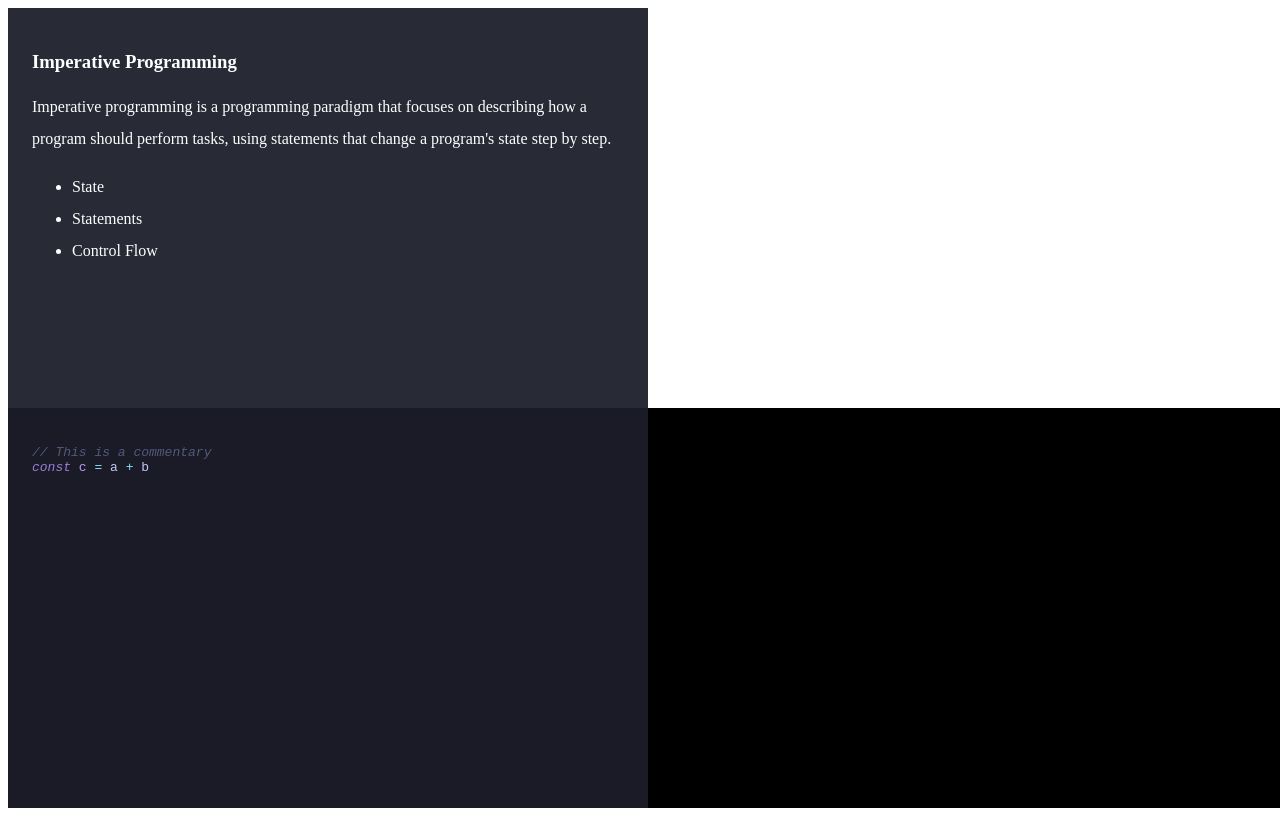
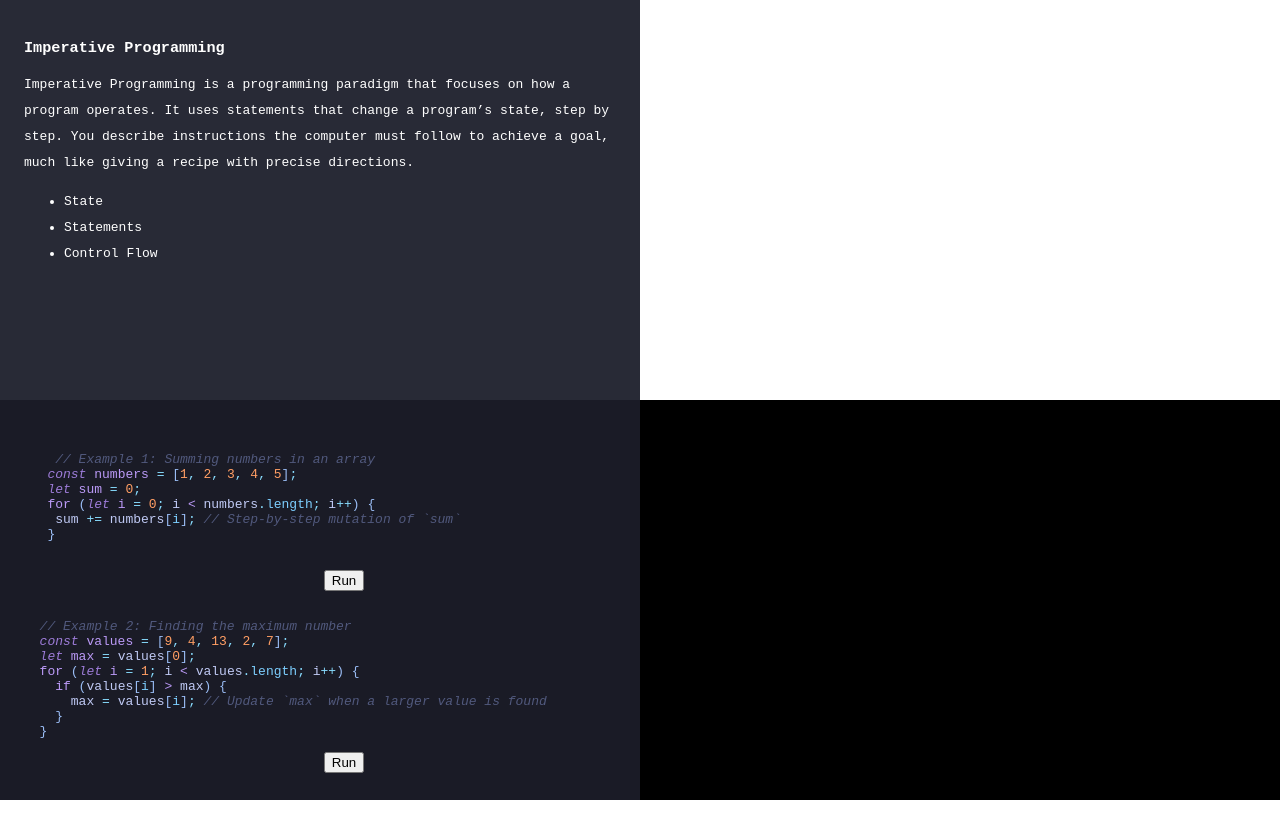
Before and after one commit to LucassMota/software_design_and_architecture, a React (Create React App) app: page /imperative-programming in a window 1280 px wide. Built offline with nearby package versions, Linux system fonts and the light colour scheme.

Commit message:
:feat: worked more

```diff
--- a/public/index.html
+++ b/public/index.html
@@ -1,43 +1,10 @@
-<!DOCTYPE html>
+<!doctype html>
 <html lang="en">
     <head>
         <meta charset="utf-8" />
-    <link rel="icon" href="%PUBLIC_URL%/favicon.ico" />
         <meta name="viewport" content="width=device-width, initial-scale=1" />
-    <meta name="theme-color" content="#000000" />
-    <meta
-      name="description"
-      content="Web site created using create-react-app"
-    />
-    <link rel="apple-touch-icon" href="%PUBLIC_URL%/logo192.png" />
-    <!--
-      manifest.json provides metadata used when your web app is installed on a
-      user's mobile device or desktop. See https://developers.google.com/web/fundamentals/web-app-manifest/
-    -->
-    <link rel="manifest" href="%PUBLIC_URL%/manifest.json" />
-    <!--
-      Notice the use of %PUBLIC_URL% in the tags above.
-      It will be replaced with the URL of the `public` folder during the build.
-      Only files inside the `public` folder can be referenced from the HTML.
-
-      Unlike "/favicon.ico" or "favicon.ico", "%PUBLIC_URL%/favicon.ico" will
-      work correctly both with client-side routing and a non-root public URL.
-      Learn how to configure a non-root public URL by running `npm run build`.
-    -->
-    <title>React App</title>
     </head>
     <body>
-    <noscript>You need to enable JavaScript to run this app.</noscript>
         <div id="root"></div>
-    <!--
-      This HTML file is a template.
-      If you open it directly in the browser, you will see an empty page.
-
-      You can add webfonts, meta tags, or analytics to this file.
-      The build step will place the bundled scripts into the <body> tag.
-
-      To begin the development, run `npm start` or `yarn start`.
-      To create a production bundle, use `npm run build` or `yarn build`.
-    -->
     </body>
 </html>
--- a/src/code-strings/imperative-programming/index.ts
+++ b/src/code-strings/imperative-programming/index.ts
@@ -0,0 +1,112 @@
+// Example 1: Summing numbers in an array
+const numbers = [1, 2, 3, 4, 5];
+let sum = 0;
+for (let i = 0; i < numbers.length; i++) {
+  sum += numbers[i]; // Step-by-step mutation of \`sum\`
+}
+
+// Example 2: Finding the maximum number
+const values = [9, 4, 13, 2, 7];
+let max = values[0];
+for (let i = 1; i < values.length; i++) {
+  if (values[i] > max) {
+    max = values[i]; // Update \`max\` when a larger value is found
+  }
+}
+
+// Example 3: Reversing a string manually
+const original = "hello";
+let reversed = "";
+for (let i = original.length - 1; i >= 0; i--) {
+  reversed += original[i]; // Append characters in reverse order
+}
+
+// Example 4: Filtering even numbers
+const mixedNumbers = [1, 2, 3, 4, 5, 6];
+const evens: any[] = [];
+for (let i = 0; i < mixedNumbers.length; i++) {
+  if (mixedNumbers[i] % 2 === 0) {
+    evens.push(mixedNumbers[i]); // Collect even numbers
+  }
+}
+
+// Example 5: Counting occurrences of letters in a string
+const text = "banana";
+const letterCount: any = {};
+for (let i = 0; i < text.length; i++) {
+  const char = text[i];
+  if (letterCount[char]) {
+    letterCount[char]++; // Increment count if already exists
+  } else {
+    letterCount[char] = 1; // Initialize count
+  }
+}
+
+export const IMPERATIVE_PROGRAMMING = {
+  title: "Imperative Programming",
+  description:
+    "Imperative Programming is a programming paradigm that focuses on how a program operates. It uses statements that change a program’s state, step by step. You describe instructions the computer must follow to achieve a goal, much like giving a recipe with precise directions.",
+  topics: ["State", "Statements", "Control Flow"],
+  codeExamples: [
+    {
+      runExample: () => console.log(sum),
+      example: `
+    // Example 1: Summing numbers in an array
+   const numbers = [1, 2, 3, 4, 5];
+   let sum = 0;
+   for (let i = 0; i < numbers.length; i++) {
+    sum += numbers[i]; // Step-by-step mutation of \`sum\`
+   }
+    `,
+    },
+    {
+      runExample: () => console.log(max),
+      example: `
+  // Example 2: Finding the maximum number
+  const values = [9, 4, 13, 2, 7];
+  let max = values[0];
+  for (let i = 1; i < values.length; i++) {
+    if (values[i] > max) {
+      max = values[i]; // Update \`max\` when a larger value is found
+    }
+  }`,
+    },
+    {
+      runExample: () => console.log(reversed),
+      example: `
+  // Example 3: Reversing a string manually
+  const original = "hello";
+  let reversed = "";
+  for (let i = original.length - 1; i >= 0; i--) {
+    reversed += original[i]; // Append characters in reverse order
+  }`,
+    },
+    {
+      runExample: () => console.log(evens),
+      example: `
+  // Example 4: Filtering even numbers
+  const mixedNumbers = [1, 2, 3, 4, 5, 6];
+  const evens = [];
+  for (let i = 0; i < mixedNumbers.length; i++) {
+    if (mixedNumbers[i] % 2 === 0) {
+      evens.push(mixedNumbers[i]); // Collect even numbers
+    }
+  }`,
+    },
+    {
+      runExample: () => console.log(letterCount),
+      example: `
+  // Example 5: Counting occurrences of letters in a string
+  const text = "banana";
+  const letterCount = {};
+  for (let i = 0; i < text.length; i++) {
+    const char = text[i];
+    if (letterCount[char]) {
+      letterCount[char]++; // Increment count if already exists
+    } else {
+      letterCount[char] = 1; // Initialize count
+    }
+  } `,
+    },
+  ],
+};
--- a/src/components/CodeBlock.tsx
+++ b/src/components/CodeBlock.tsx
@@ -1,14 +1,47 @@
 import { useCodeTheme } from "./hooks/useCodeTheme";
 
+type Code = {
+  example: string;
+  runExample: () => void;
+};
+
 interface Props {
-  codeString: string;
+  codes: Code[];
 }
 
-export const CodeBlock = ({ codeString }: Props) => {
-  const { formattedCode } = useCodeTheme(codeString);
+const Component = ({ example, runExample }: Code) => {
+  const { formattedCode } = useCodeTheme(example);
   return (
-    <div style={{ backgroundColor: "#1a1b26", height: "100%", padding: 24 }}>
+    <div>
       <div dangerouslySetInnerHTML={{ __html: formattedCode }} />
+      <div
+        style={{
+          display: "flex",
+          justifyContent: "center",
+          alignItems: "center",
+        }}
+      >
+        <button style={{ cursor: "pointer" }} onClick={runExample}>
+          Run
+        </button>
+      </div>
     </div>
   );
 };
+
+export const CodeBlock = ({ codes }: Props) => {
+  return (
+    <div
+      style={{
+        backgroundColor: "#1a1b26",
+        minHeight: "100%",
+        minWidth: "100%",
+        padding: 24,
+      }}
+    >
+      {codes.map((item: Code) => (
+        <Component example={item.example} runExample={item.runExample} />
+      ))}
+    </div>
+  );
+};
--- /dev/null
+++ b/src/global.css
@@ -0,0 +1,4 @@
+body {
+    margin: 0;
+    font-family: monospace;
+}
--- a/src/index.tsx
+++ b/src/index.tsx
@@ -1,10 +1,12 @@
 import React from "react";
+import "./global.css";
 import ReactDOM from "react-dom/client";
 import App from "./App";
 
 const root = ReactDOM.createRoot(
   document.getElementById("root") as HTMLElement,
 );
+
 root.render(
   <React.StrictMode>
     <App />
--- a/src/programming-paradigms/ImperativeProgramming.tsx
+++ b/src/programming-paradigms/ImperativeProgramming.tsx
@@ -1,28 +1,20 @@
+import { IMPERATIVE_PROGRAMMING } from "../code-strings/imperative-programming";
 import { CodeBlock } from "../components/CodeBlock";
 import { DescriptionBlock } from "../components/DescriptionBlock";
 import Layout from "../components/layout";
 import { PrintingBlock } from "../components/PrintingBlock";
-
-const title = "Imperative Programming";
-const description =
-  "Imperative programming is a programming paradigm that focuses on describing how a program should perform tasks, using statements that change a program's state step by step.";
-const topics = ["State", "Statements", "Control Flow"];
 
 export const ImperativeProgramming = () => {
   return (
     <Layout
       descriptionBlock={
         <DescriptionBlock
-          title={title}
-          description={description}
-          topics={topics}
+          title={IMPERATIVE_PROGRAMMING.title}
+          description={IMPERATIVE_PROGRAMMING.description}
+          topics={IMPERATIVE_PROGRAMMING.topics}
         />
       }
-      codeBlock={
-        <CodeBlock
-          codeString={"// This is a commentary" + "\n" + "const c = a + b"}
-        />
-      }
+      codeBlock={<CodeBlock codes={IMPERATIVE_PROGRAMMING.codeExamples} />}
       something={<></>}
       printingBlock={<PrintingBlock />}
     />
```
Lines whose indentation alone changed are shown as unchanged.
